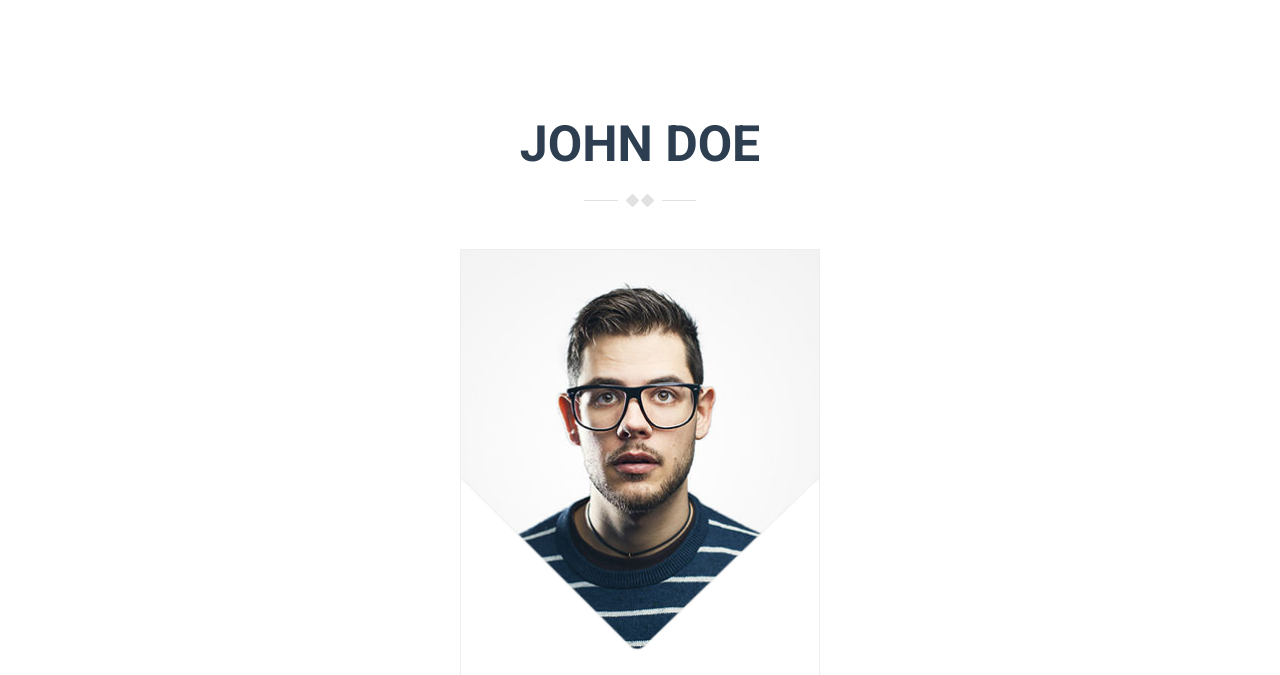
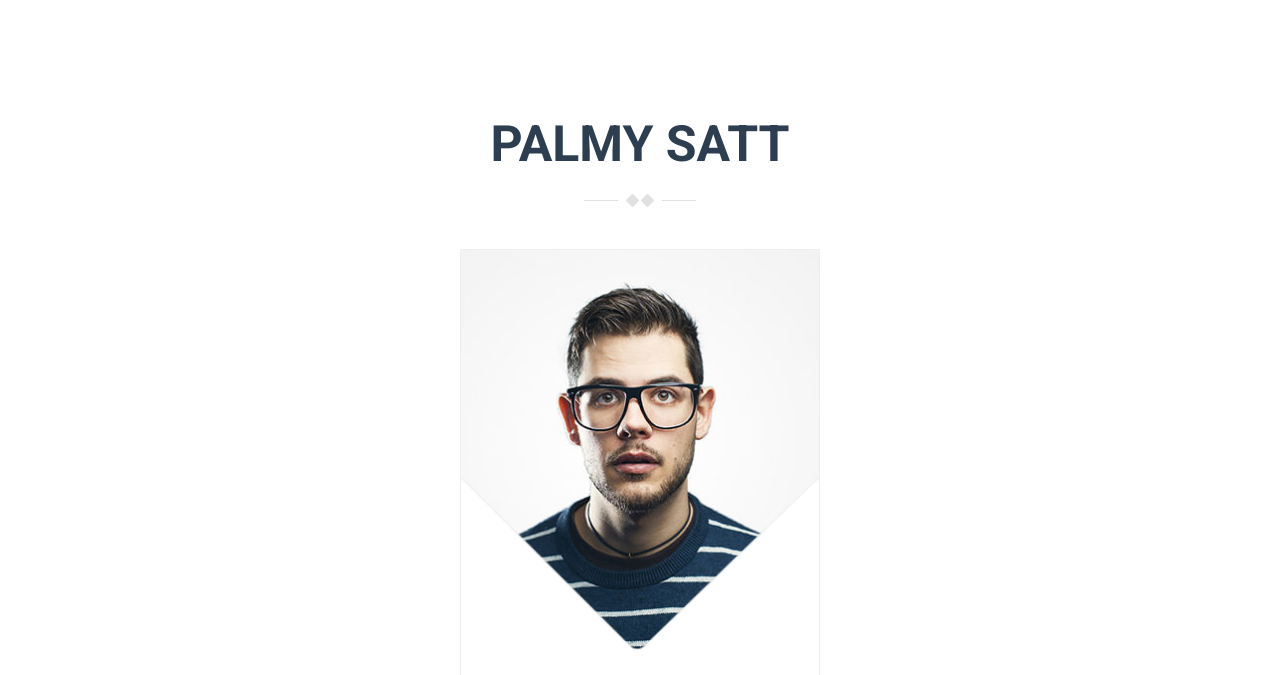
Before and after one commit to palmyDii/DII_M4_01, a plain HTML site: page 01_git_basic/index.html in a window 1280 px wide. Shown: the part 63-738 px from the top of the page. Drawn offline with Linux system fonts and the light colour scheme; some packages are replaced by stand-ins of ours; a script that the page names is missing.

Commit message:
Update commit
name

```diff
--- a/01_git_basic/index.html
+++ b/01_git_basic/index.html
@@ -72,7 +72,7 @@
     <!-- About Section -->
     <section id="about" class="about-section section-padding">
       <div class="container">
-        <h2 class="section-title wow fadeInUp">John Doe</h2>
+        <h2 class="section-title wow fadeInUp">Palmy Satt</h2>
 
         <div class="row">
 
```
